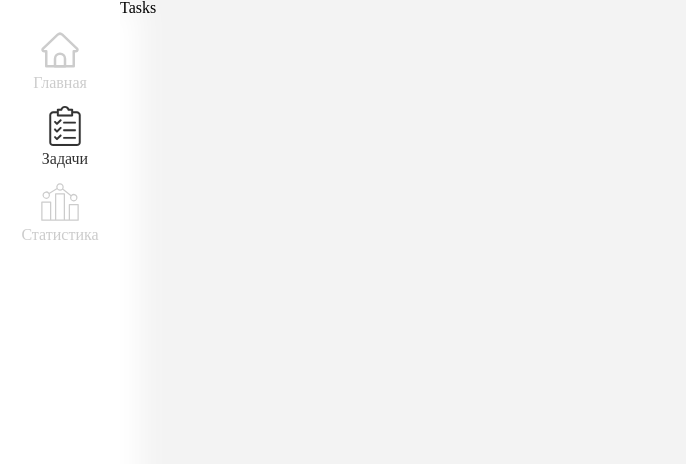
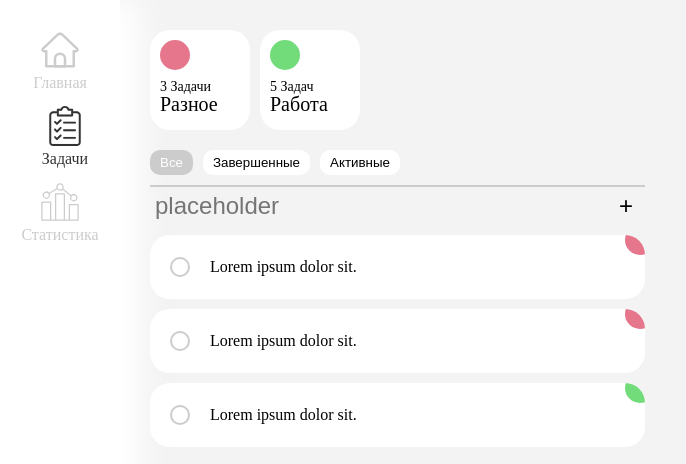
Before and after one commit to SPinGH/ToDo, a React (Create React App) app: page /tasks in a window 1280 px wide. Shown: the top 464 px of the page, without its empty margins (0-686 px from the left). Built offline with nearby package versions, Linux system fonts and the light colour scheme; the HTML template or start-up script is replaced by a standard one.

Commit message:
Added layout to the container Tasks

```diff
--- a/src/App.js
+++ b/src/App.js
@@ -6,7 +6,9 @@ function App({ children }) {
   return (
     <Fragment>
       <Header />
-      {children}
+      <main className="main">
+        {children}
+      </main>
     </Fragment>
   );
 }
--- a/src/containers/Tasks/Tasks.jsx
+++ b/src/containers/Tasks/Tasks.jsx
@@ -1,8 +1,46 @@
 import React from 'react';
+
+import './Tasks.scss';
 
 function Tasks() {
     return (
-        <div>Tasks</div>
+        <div className="todo">
+            <div className="todo__categories">
+                <div className="todo__category category-todo">
+                    <div className="category-todo__icon varia"></div>
+                    <div className="category-todo__tasks">3 Задачи</div>
+                    <div className="category-todo__name">Разное</div>
+                </div>
+                <div className="todo__category category-todo">
+                    <div className="category-todo__icon work"></div>
+                    <div className="category-todo__tasks">5 Задач</div>
+                    <div className="category-todo__name">Работа</div>
+                </div>
+            </div>
+            <div className="todo__filter">
+                <button className="todo__filter-item active">Все</button>
+                <button className="todo__filter-item">Завершенные</button>
+                <button className="todo__filter-item">Активные</button>
+            </div>
+            <div className="todo__input">
+                <input type="text" placeholder="placeholder" />
+                <button>+</button>
+            </div>
+            <div className="todo__list">
+                <div className="todo__task varia">
+                    <input type="checkbox" id="check1" />
+                    <label htmlFor="check1">Lorem ipsum dolor sit.</label>
+                </div>
+                <div className="todo__task varia">
+                    <input type="checkbox" id="check2" />
+                    <label htmlFor="check2">Lorem ipsum dolor sit.</label>
+                </div>
+                <div className="todo__task work">
+                    <input type="checkbox" id="check3" />
+                    <label htmlFor="check3">Lorem ipsum dolor sit.</label>
+                </div>
+            </div>
+        </div>
     )
 }
 
--- a/src/containers/Tasks/Tasks.scss
+++ b/src/containers/Tasks/Tasks.scss
@@ -0,0 +1,166 @@
+.todo {
+    width: 45%;
+    // .todo__categories
+    &__categories {
+        margin: 0px 0px 20px 0px;
+        display: flex;
+    }
+
+    // .todo__filter
+    &__filter {
+        display: flex;
+        margin: 0px 0px 10px 0px;
+    }
+
+    // .todo__filter-item
+    &__filter-item {
+        outline: none;
+        padding: 5px 10px;
+        border: none;
+        border-radius: 10px;
+        background-color: #fff;
+        margin: 0px 10px 0px 0px;
+        cursor: pointer;
+
+        &.active {
+            background-color: #ccc;
+            color: #fff;
+        }
+    }
+
+    // .todo__input
+    &__input {
+        border-top: 2px solid #ccc;
+        display: flex;
+        margin: 0px 0px 10px 0px;
+        input {
+            flex: 1 1 auto;
+            background-color: transparent;
+            border: none;
+            font-size: 24px;
+            padding: 5px;
+            outline: none;
+        }
+        button {
+            flex: 0 0 38px;
+            cursor: pointer;
+            background-color: transparent;
+            border: none;
+            font-size: 24px;
+            transition: transform 0.3s ease;
+            outline: none;
+            &:hover {
+                transform: scale(1.2);
+            }
+        }
+    }
+
+    // .todo__list
+    &__list {
+    }
+
+    // .todo__task
+    &__task {
+        position: relative;
+        background-color: #fff;
+        border-radius: 20px;
+        min-height: 60px;
+        display: flex;
+        align-items: center;
+        overflow: hidden;
+        margin: 0px 0px 10px 0px;
+        &::after {
+            content: "";
+            position: absolute;
+            top: -10px;
+            right: -10px;
+            width: 30px;
+            height: 30px;
+            border-radius: 50%;
+        }
+        &.varia::after {
+            background-color: #e5768c;
+        }
+        &.work::after {
+            background-color: #71dc79;
+        }
+
+        input {
+            display: none;
+
+            &:checked + label::after {
+                content: "";
+                position: absolute;
+                top: 50%;
+                left: 20px;
+                height: 20px;
+                width: 20px;
+                border-radius: 50%;
+                transform: translateY(-50%);
+                background-color: #eee;
+            }
+
+            &:checked + label {
+                color: #ccc;
+                //text-decoration: line-through;
+            }
+        }
+        label {
+            line-height: 4;
+            width: 100%;
+            position: relative;
+            padding: 0px 0px 0px 60px;
+            cursor: pointer;
+
+            &::before {
+                content: "";
+                position: absolute;
+                top: 50%;
+                left: 20px;
+                height: 20px;
+                width: 20px;
+                border-radius: 50%;
+                transform: translateY(-50%);
+                border: 2px solid #ccc;
+            }
+        }
+    }
+}
+.category-todo {
+    width: 100px;
+    height: 100px;
+    background-color: #fff;
+    border-radius: 20px;
+    padding: 10px;
+    display: flex;
+    flex-direction: column;
+    margin: 0px 10px 0px 0px;
+    transition: transform 0.3s ease;
+
+    &:hover {
+        transform: scale(1.1);
+    }
+    // .categories-todo__icon
+    &__icon {
+        width: 30px;
+        height: 30px;
+        border-radius: 50%;
+        margin: 0px 0px 10px 0px;
+        &.varia {
+            background-color: #e5768c;
+        }
+        &.work {
+            background-color: #71dc79;
+        }
+    }
+
+    // .categories-todo__tasks
+    &__tasks {
+        font-size: 14px;
+    }
+
+    // .categories-todo__name
+    &__name {
+        font-size: 20px;
+    }
+}
--- a/src/index.scss
+++ b/src/index.scss
@@ -140,3 +140,8 @@ a {
   background-color: #f3f3f3;
   height: 100%;
 }
+
+.main {
+  flex: 1 1 auto;
+  padding: 30px;
+}
```
